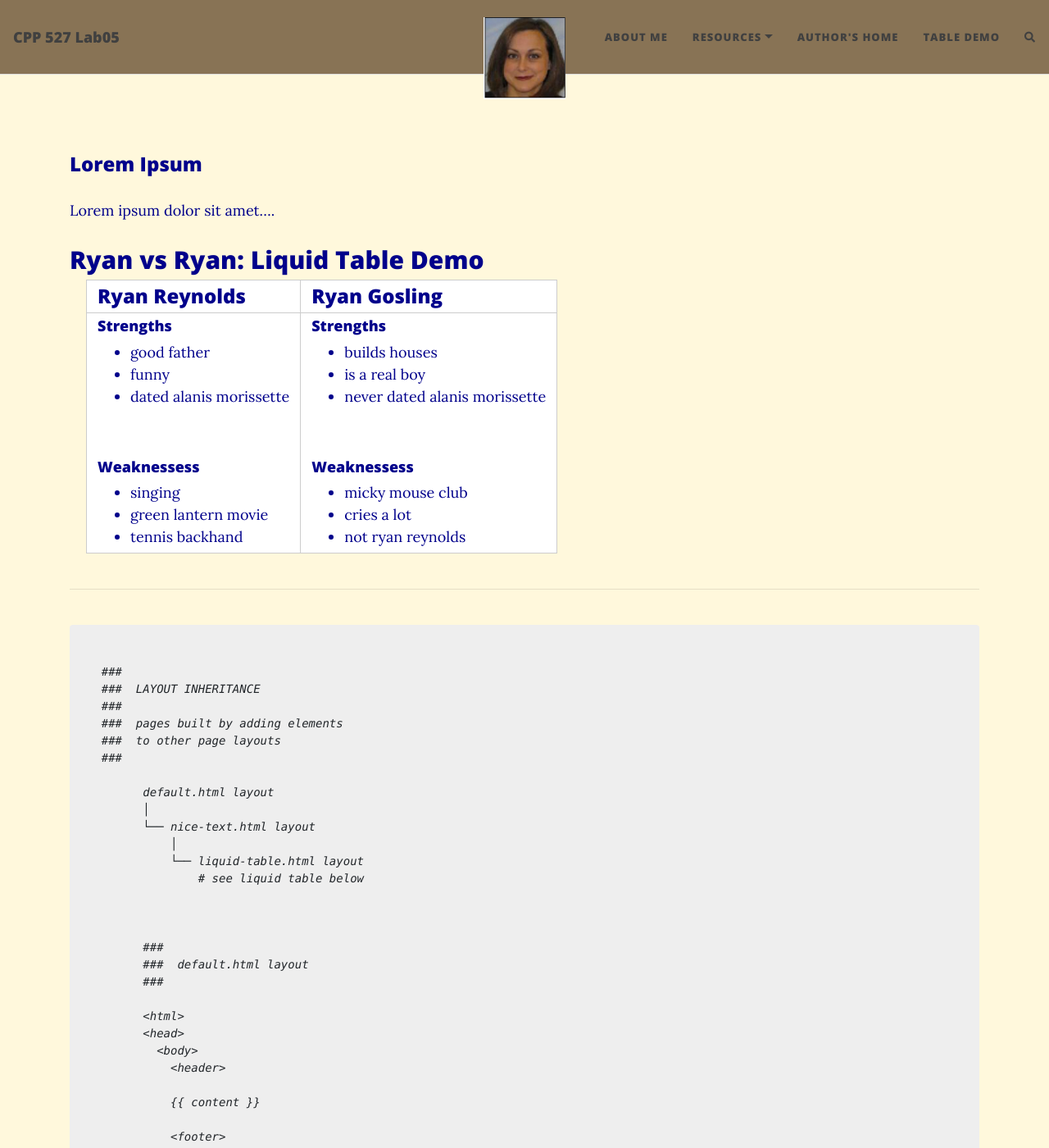
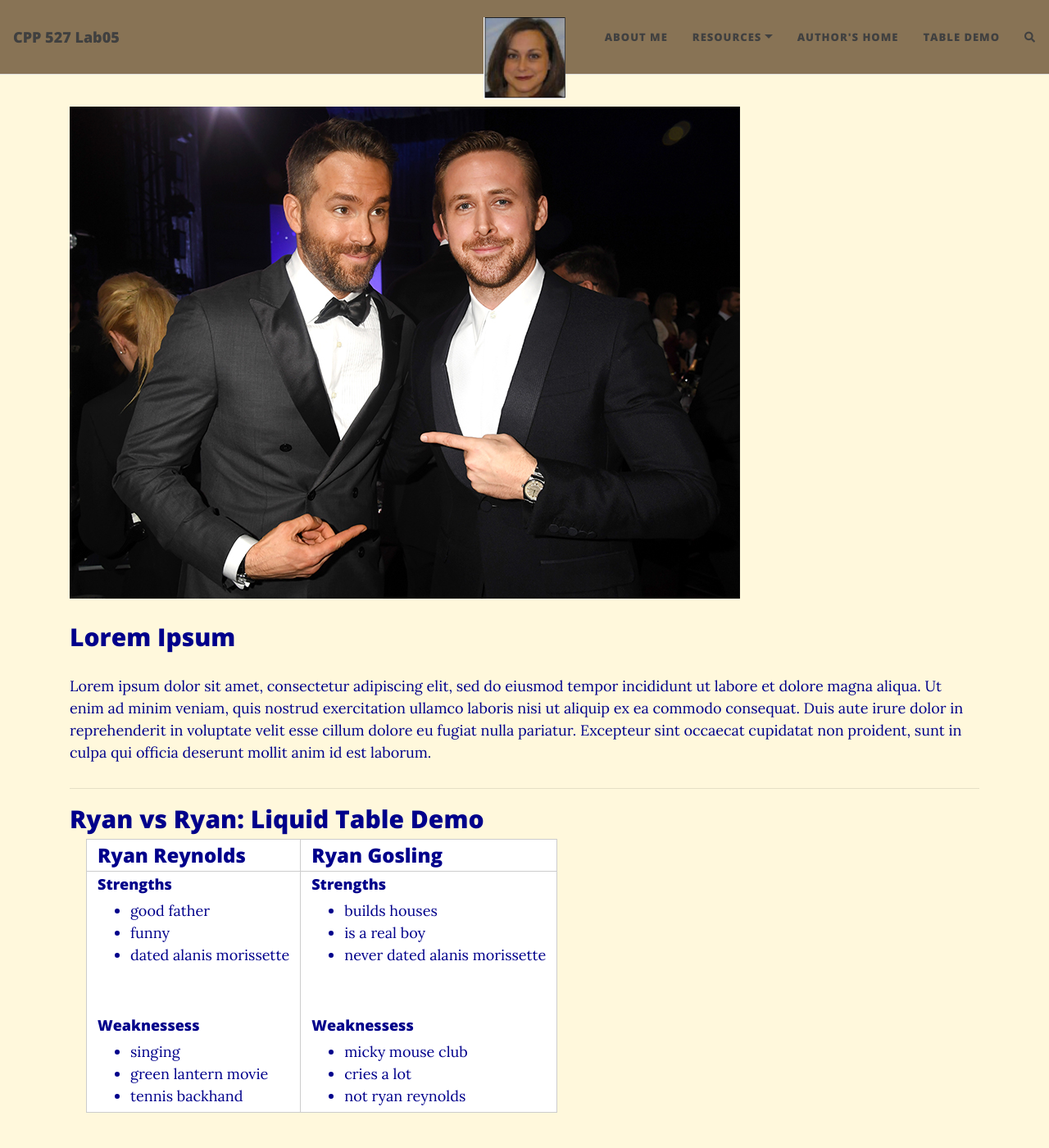
Before and after one commit to AmyTrumpower/CLP527L5, a Jekyll site: the page built from table-demo.md, in a window 1280 px wide and 1400 px high. Shown: the whole window at 82% size. Built offline with Jekyll 4.4.1, drawn with Linux system fonts in a browser that asks for light colours; nearby versions of some CDN libraries; comment, search, counter and statistics services are not loaded.

Commit message:
Update table-demo.md

```diff
--- a/table-demo.md
+++ b/table-demo.md
@@ -21,8 +21,14 @@ gosling:
   - not ryan reynolds
 ---
 
-![](img/ryan-v-ryan.jpg)
 
-### Lorem Ipsum
+![]({{site.url}}/assets/img/ryan-v-ryan.jpg)
 
-Lorem ipsum dolor sit amet....
+
+## Lorem Ipsum
+
+Lorem ipsum dolor sit amet, consectetur adipiscing elit, sed do eiusmod tempor incididunt ut labore et dolore magna aliqua. Ut enim ad minim veniam, quis nostrud exercitation ullamco laboris nisi ut aliquip ex ea commodo consequat. Duis aute irure dolor in reprehenderit in voluptate velit esse cillum dolore eu fugiat nulla pariatur. Excepteur sint occaecat cupidatat non proident, sunt in culpa qui officia deserunt mollit anim id est laborum.
+
+
+
+<hr>
```
